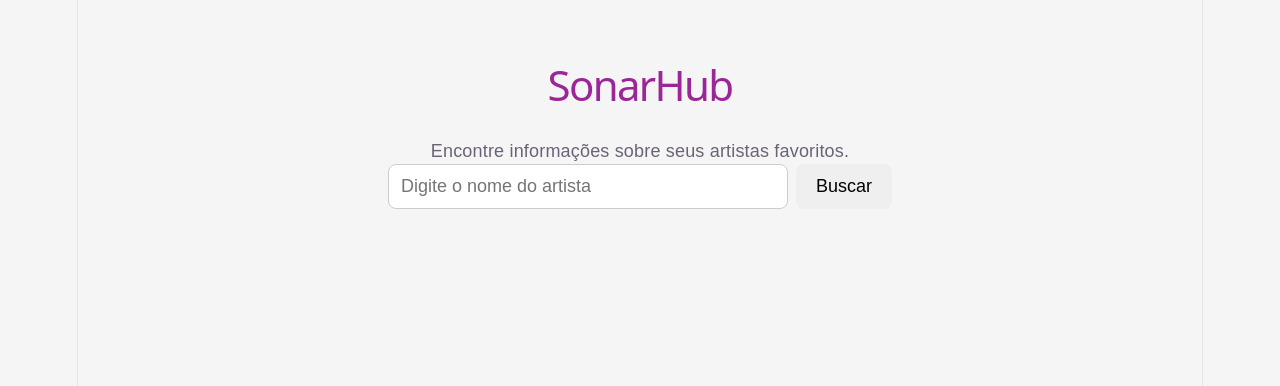
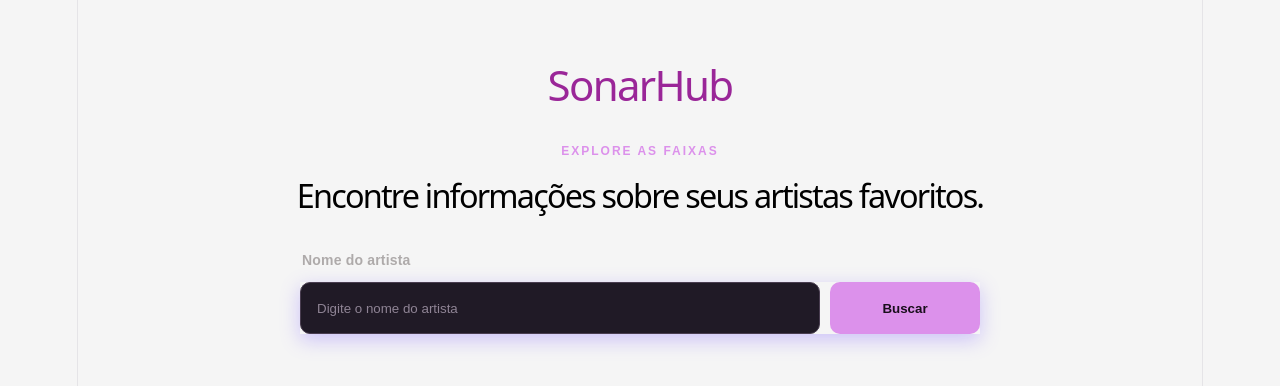
Before and after one commit to lorenaduda06/projeto1-fullstack, a React (Vite) app in the folder frontend/vite-project/: page / in a window 1280 px wide. Shown: the top 386 px of the page. Built offline with nearby package versions, Linux system fonts and the light colour scheme.

Commit message:
Ajustes gerais e cria .jsx para card do artista e lista de artistas

```diff
--- a/frontend/vite-project/src/App.css
+++ b/frontend/vite-project/src/App.css
@@ -53,23 +53,6 @@ body {
   vertical-align: top;
 }
 
-.inp-search {
-  width: 400px;
-  padding: 12px 15px;
-  border: 1px solid #ccc;
-  border-radius: 8px;
-  font-size: 16px;
-  outline: none;
-}
-
-.btn-search {
-  padding: 12px 20px;
-  border: none;
-  border-radius: 8px;
-  cursor: pointer;
-  font-size: 16px;
-}
-
 .btn-search:hover {
   opacity: 0.8;
 }
@@ -83,6 +66,12 @@ body {
   align-items: center;
   background-color: white;
   border-radius: 15px;
+}
+
+.info-artist div {
+  width: 100%;
+  text-align: left;
+  margin-bottom: 20px;
 }
 
 .info-artist > #btn-back {
@@ -131,8 +120,9 @@ body {
     font-size: 16px;
   }
 
-  .find-artists {
+  .find-artists form {
     flex-direction: column;
+    gap: 5rem;
   }
 
   .inp-search {
--- a/frontend/vite-project/src/components/FindArtists.jsx
+++ b/frontend/vite-project/src/components/FindArtists.jsx
@@ -1,31 +1,38 @@
 import { useState } from "react";
 import { useNavigate } from "react-router-dom";
+import "../styles/FindArtists.css";
 
 function FindArtists() {
     const [text, setText] = useState("");
+    const [error, setError] = useState("");
     const navigate = useNavigate();
 
     function send(e) {
         e.preventDefault();
-        const nome = text.trim();
-        if (!nome) return;
-
-        navigate(`/info-artist?nome=${encodeURIComponent(nome)}`);
+        const name = text.trim();
+        if (!name) {
+            setError("Digite o nome de um artista.");
+            return;
+        }
+        navigate(`/info-artist?nome=${encodeURIComponent(name)}`);
     }
 
     return (
-        <main className="container-find-artists">
-            <p>Encontre informações sobre seus artistas favoritos.</p>
+        <main className="search-page">
+            <section className="search-intro">
+                <p className="eyebrow">EXPLORE AS FAIXAS</p>
+                <h2>Encontre informações sobre seus artistas favoritos.</h2>
 
-            <section className="find-artists">
-                <form onSubmit={send}>
-                    <input
-                        type="text"
-                        placeholder="Digite o nome do artista"
-                        value={text}
-                        onChange={(evento) => setText(evento.target.value)} className="inp-search">
-                    </input>
-                    <button className="btn-search" >Buscar</button>
+                <form className="artist-search-form" onSubmit={send}>
+                    <label htmlFor="artist-name">Nome do artista</label>
+
+                    <div className="search-controls">
+                        <input type="text" placeholder="Digite o nome do artista" value={text} onChange={(evento) => setText(evento.target.value)} className="inp-search">
+                        </input>
+                        <button className="btn-search" >Buscar</button>
+                    </div>
+
+                    {error && <p className="feedback-error" role="alert">{error}</p>}
                 </form>
             </section>
         </main>
--- a/frontend/vite-project/src/components/InfoArtists.jsx
+++ b/frontend/vite-project/src/components/InfoArtists.jsx
@@ -1,8 +1,13 @@
-import { useNavigate } from "react-router-dom";
+
+import { useNavigate, useSearchParams } from "react-router-dom";
+import "../styles/InfoArtists.css";
 
 function InfoArtist() {
     const navigate = useNavigate();
-    // No início são usados dados fictícios temporariamwnte
+    const [params] = useSearchParams();
+    const name = params.get("name");
+
+    // No início são usados dados fictícios temporariamente
     const artist = {
         name: "Taylor Swift",
         image: "https...",
@@ -12,22 +17,38 @@ function InfoArtist() {
     }
 
     return (
-        <section className="info-artist">
-            <div style={{ width: "100%", textAlign: "left", marginBottom: "20px" }}>
+        <main className="info-page">
             <button id="btn-back" onClick={() => navigate("/")}>
                 ← Voltar
             </button>
+
+            <section className="info-artist">
+                {artist.image ? (
+                    <img className="artist-img" src={artist.image} alt={artist.name} />
+                ) : (
+                    <div className="artist-img artist-img-placeholder" aria-hidden="true">
+                        {artist.name.charAt(0).toUpperCase()}
                     </div>
-
-            <img className="artist-img" src={artist.image} alt={artist.name}></img>
+                )}
 
                 <div className="artist-details">
                     <h2>{artist.name}</h2>
                     <p className="artist-bio">{artist.bio}</p>
-                <p>Ouvintes: {artist.listeners}</p>
-                <p>Reproduções: {artist.streams}</p>
+
+                    <div className="artist-stats">
+                        <div className="stat">
+                            <span className="stat-value">{artist.listeners}</span>
+                            <span className="stat-label">Ouvintes</span>
+                        </div>
+
+                        <div className="stat">
+                            <span className="stat-value">{artist.streams}</span>
+                            <span className="stat-label">Reproduções</span>
+                        </div>
+                    </div>
                 </div>
             </section>
+        </main>
     );
 }
 
--- /dev/null
+++ b/frontend/vite-project/src/styles/App.css
@@ -0,0 +1,50 @@
+* {
+  box-sizing: border-box;
+}
+
+body {
+  margin: 0;
+  min-width: 320px;
+  min-height: 100vh;
+  color: #f7f2fa;
+  background: #100d14;
+  font-family: Inter, ui-sans-serif, system-ui, -apple-system, BlinkMacSystemFont, "Segoe UI", sans-serif;
+}
+
+button,
+input {
+  font: inherit;
+}
+
+.container-app {
+  width: 100%;
+  min-height: 100vh;
+  padding: 30px clamp(18px, 5vw, 72px) 64px;
+  background: radial-gradient(ellipse at 50% -25%, #44204f 0, #100d14 56%);
+}
+
+.header-app {
+  max-width: 1160px;
+  margin: 0 auto 54px;
+}
+
+.header-app h1 {
+  margin: 0;
+  color: #f7eaff;
+  font-size: 30px;
+  letter-spacing: -1px;
+}
+
+@media (max-width: 600px) {
+  .container-app {
+    padding: 24px 16px 44px;
+  }
+
+  .header-app {
+    margin-bottom: 42px;
+  }
+
+  .header-app h1 {
+    font-size: 26px;
+  }
+}
--- /dev/null
+++ b/frontend/vite-project/src/styles/FindArtists.css
@@ -0,0 +1,110 @@
+.search-page {
+  max-width: 1000px;
+  margin: 0 auto;
+}
+
+.search-intro {
+  max-width: 740px;
+  margin: 0 auto 48px;
+  text-align: center;
+}
+
+.eyebrow {
+  margin: 0 0 14px;
+  color: #dc91eb;
+  font-size: 12px;
+  font-weight: 700;
+  letter-spacing: 2px;
+}
+
+.search-intro h2 {
+  margin: 0 auto 14px;
+  color: rgb(0, 0, 0);
+  font-size: 1.8rem;
+  line-height: 1.08;
+  letter-spacing: -1.8px;
+}
+
+.artist-search-form {
+  max-width: 680px;
+  margin: 34px auto 0;
+  text-align: left;
+}
+
+.artist-search-form label {
+  display: block;
+  margin: 0 0 9px 2px;
+  color: rgb(174, 170, 170);
+  font-size: 14px;
+  font-weight: 600;
+}
+
+.search-controls {
+  display: flex;
+  gap: 10px;
+  box-shadow: 0 6px 20px #7c5cff55;
+}
+
+.search-controls input {
+  flex: 1;
+  min-width: 0;
+  height: 52px;
+  padding: 0 16px;
+  color: #fff;
+  background: #201a26;
+  border: 1px solid #493d50;
+  border-radius: 10px;
+  outline: none;
+}
+
+.search-controls input:focus {
+  border-color: #d277e5;
+  box-shadow: 0 0 0 3px #d277e533;
+}
+
+.search-controls input::placeholder {
+  color: #8f8495;
+}
+
+.search-controls button {
+  min-width: 150px;
+  padding: 0 18px;
+  border: 0;
+  border-radius: 10px;
+  color: #190e1c;
+  background: #dc91eb;
+  font-weight: 700;
+  cursor: pointer;
+  transition: background 160ms ease, transform 160ms ease;
+}
+
+.search-controls button:hover {
+  background: #e8b0f1;
+  transform: translateY(-1px);
+}
+
+.search-controls button:disabled {
+  cursor: wait;
+  opacity: 0.65;
+  transform: none;
+}
+
+.feedback-error {
+  margin: 9px 2px 0;
+  color: #ff9b9b;
+  font-size: 14px;
+}
+
+@media (max-width: 600px) {
+  .search-intro {
+    margin-bottom: 36px;
+  }
+
+  .search-controls {
+    flex-direction: column;
+  }
+
+  .search-controls button {
+    min-height: 48px;
+  }
+}
--- /dev/null
+++ b/frontend/vite-project/src/styles/InfoArtists.css
@@ -0,0 +1,111 @@
+.info-page {
+  max-width: 900px;
+  margin: 0 auto;
+}
+
+.btn-back {
+  margin-bottom: 20px;
+  padding: 8px 14px;
+  color: #e7dcea;
+  background: transparent;
+  border: 1px solid #493d50;
+  border-radius: 10px;
+  cursor: pointer;
+  transition: border-color 160ms ease, color 160ms ease;
+}
+
+.btn-back:hover {
+  color: #fff;
+  border-color: #d277e5;
+}
+
+.info-artist {
+  display: flex;
+  align-items: flex-start;
+  gap: 32px;
+  padding: 28px;
+  background: #1b1620;
+  border: 1px solid #332a39;
+  border-radius: 15px;
+}
+
+.artist-img {
+  flex-shrink: 0;
+  width: 240px;
+  height: 240px;
+  object-fit: cover;
+  border-radius: 12px;
+  background: #2b2230;
+}
+
+.artist-img-placeholder {
+  display: flex;
+  align-items: center;
+  justify-content: center;
+  color: #dc91eb;
+  font-size: 72px;
+  font-weight: 700;
+}
+
+.artist-details {
+  flex: 1;
+  min-width: 0;
+}
+
+.artist-details h2 {
+  margin: 0 0 12px;
+  color: #fff;
+  font-size: clamp(28px, 4vw, 40px);
+  letter-spacing: -1px;
+}
+
+.artist-bio {
+  margin: 0 0 24px;
+  color: #b9adbf;
+  line-height: 1.6;
+}
+
+.artist-stats {
+  display: flex;
+  flex-wrap: wrap;
+  gap: 12px;
+}
+
+.stat {
+  display: flex;
+  flex-direction: column;
+  min-width: 140px;
+  padding: 12px 16px;
+  background: #201a26;
+  border: 1px solid #332a39;
+  border-radius: 10px;
+}
+
+.stat-value {
+  color: #fff;
+  font-size: 20px;
+  font-weight: 700;
+}
+
+.stat-label {
+  color: #a99bad;
+  font-size: 13px;
+}
+
+@media (max-width: 600px) {
+  .info-artist {
+    flex-direction: column;
+    align-items: center;
+    padding: 20px;
+    text-align: center;
+  }
+
+  .artist-img {
+    width: 160px;
+    height: 160px;
+  }
+
+  .artist-stats {
+    justify-content: center;
+  }
+}
```
Also changed, not shown: frontend/vite-project/src/components/ArtistCard.jsx (added, +21 -0 lines), frontend/vite-project/src/components/ArtistList.jsx (added, +21 -0 lines), frontend/vite-project/src/styles/ArtistCard.css (added, +67 -0 lines), frontend/vite-project/src/styles/ArtistList.css (added, +41 -0 lines). Lines whose indentation alone changed are shown as unchanged.
